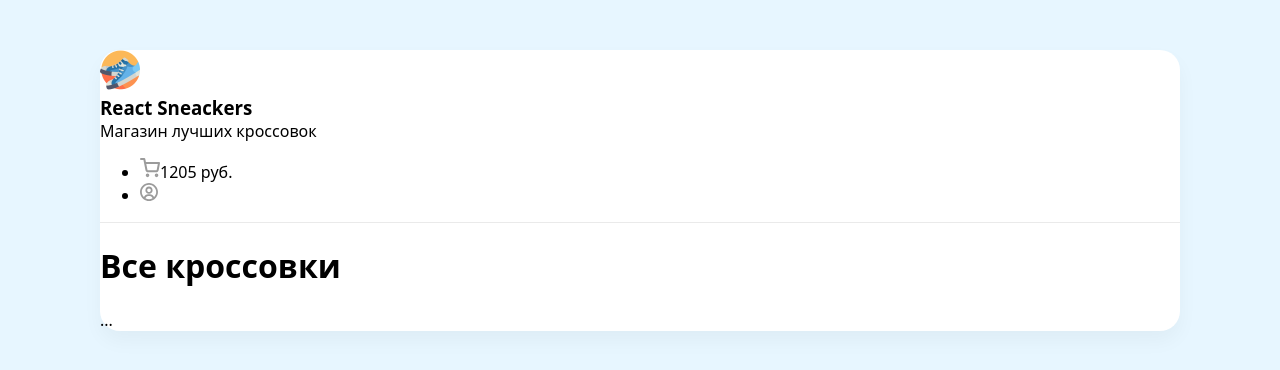
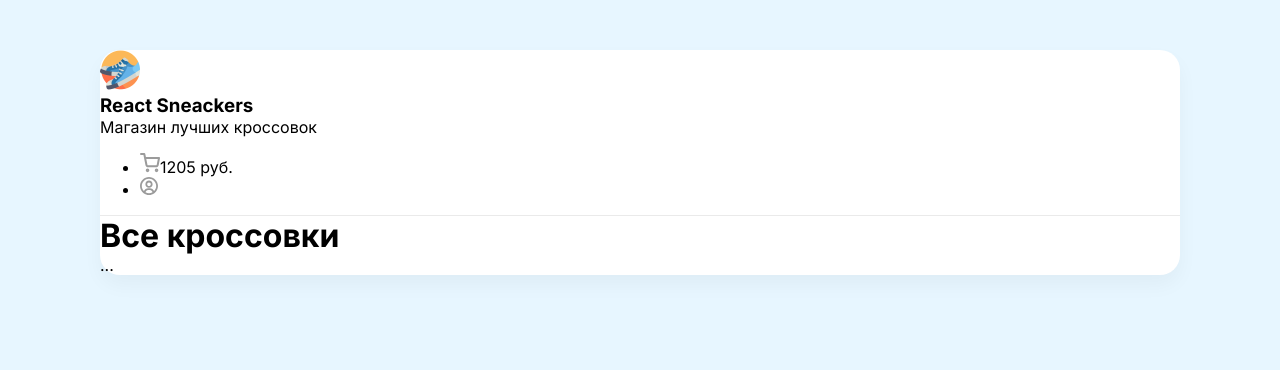
Before and after one commit to MikeSaburov/react-sneakers-shop, a React (Create React App) app: page / in a window 1280 px wide. Shown: the top 370 px of the page. Built offline with nearby package versions, Linux system fonts and the light colour scheme.

Commit message:
Подключил шрифт Inter

```diff
--- a/public/index.html
+++ b/public/index.html
@@ -24,6 +24,13 @@
       work correctly both with client-side routing and a non-root public URL.
       Learn how to configure a non-root public URL by running `npm run build`.
     -->
+
+    <link rel="preconnect" href="https://fonts.googleapis.com" />
+    <link rel="preconnect" href="https://fonts.gstatic.com" crossorigin />
+    <link
+      href="https://fonts.googleapis.com/css2?family=IBM+Plex+Sans:wght@300&family=Inter:wght@400;500;600;700;800&display=swap"
+      rel="stylesheet"
+    />
     <title>SneakersShop</title>
   </head>
   <body>
--- a/src/index.scss
+++ b/src/index.scss
@@ -1,6 +1,6 @@
 body {
   margin: 0;
-  font-family: system-ui;
+  font-family: 'Inter', system-ui;
   -webkit-font-smoothing: antialiased;
   -moz-osx-font-smoothing: grayscale;
   background: #e7f6ff;
@@ -21,3 +21,9 @@
     margin: 0;
   }
 }
+
+.content {
+  h1 {
+    margin: 0;
+  }
+}
```
